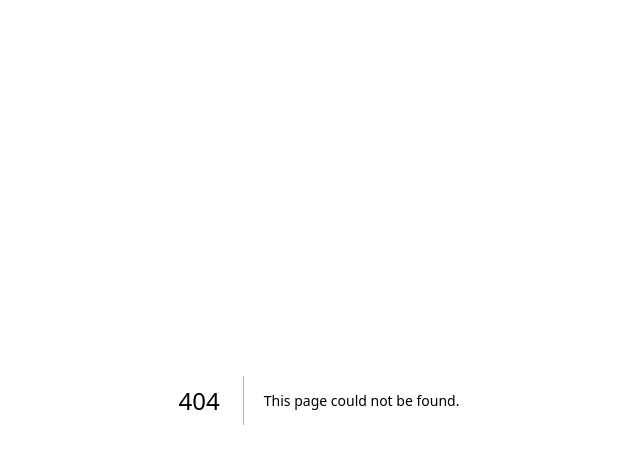
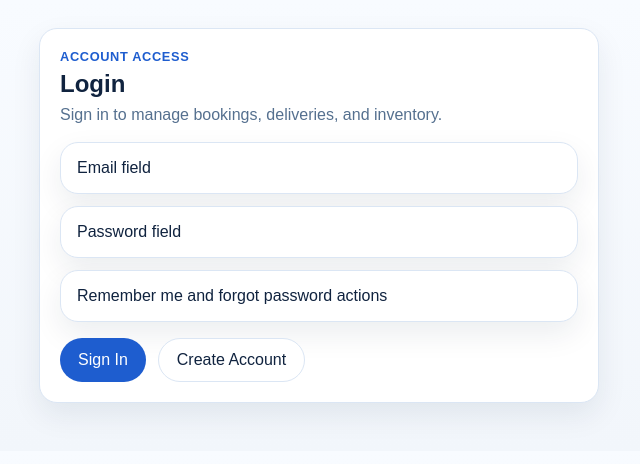
Before and after one commit to kkoly10/rental-software, a Next.js app: page /login in a window 1280 px wide. Before the commit this address had no page. Shown: the top 464 px of the page, without its empty margins (321-961 px from the left). Built offline with nearby package versions, Linux system fonts and the light colour scheme.

Commit message:
Add login page scaffold

```diff
--- /dev/null
+++ b/app/login/page.tsx
@@ -0,0 +1,28 @@
+import Link from "next/link";
+
+export default function LoginPage() {
+  return (
+    <main className="page">
+      <div className="container" style={{ maxWidth: 560 }}>
+        <section className="panel">
+          <div className="section-header">
+            <div>
+              <div className="kicker">Account access</div>
+              <h1 style={{ margin: "6px 0 8px" }}>Login</h1>
+              <div className="muted">Sign in to manage bookings, deliveries, and inventory.</div>
+            </div>
+          </div>
+          <div className="list">
+            <div className="order-card">Email field</div>
+            <div className="order-card">Password field</div>
+            <div className="order-card">Remember me and forgot password actions</div>
+          </div>
+          <div style={{ marginTop: 16, display: "flex", gap: 12 }}>
+            <button className="primary-btn">Sign In</button>
+            <Link href="/signup" className="secondary-btn">Create Account</Link>
+          </div>
+        </section>
+      </div>
+    </main>
+  );
+}
```
